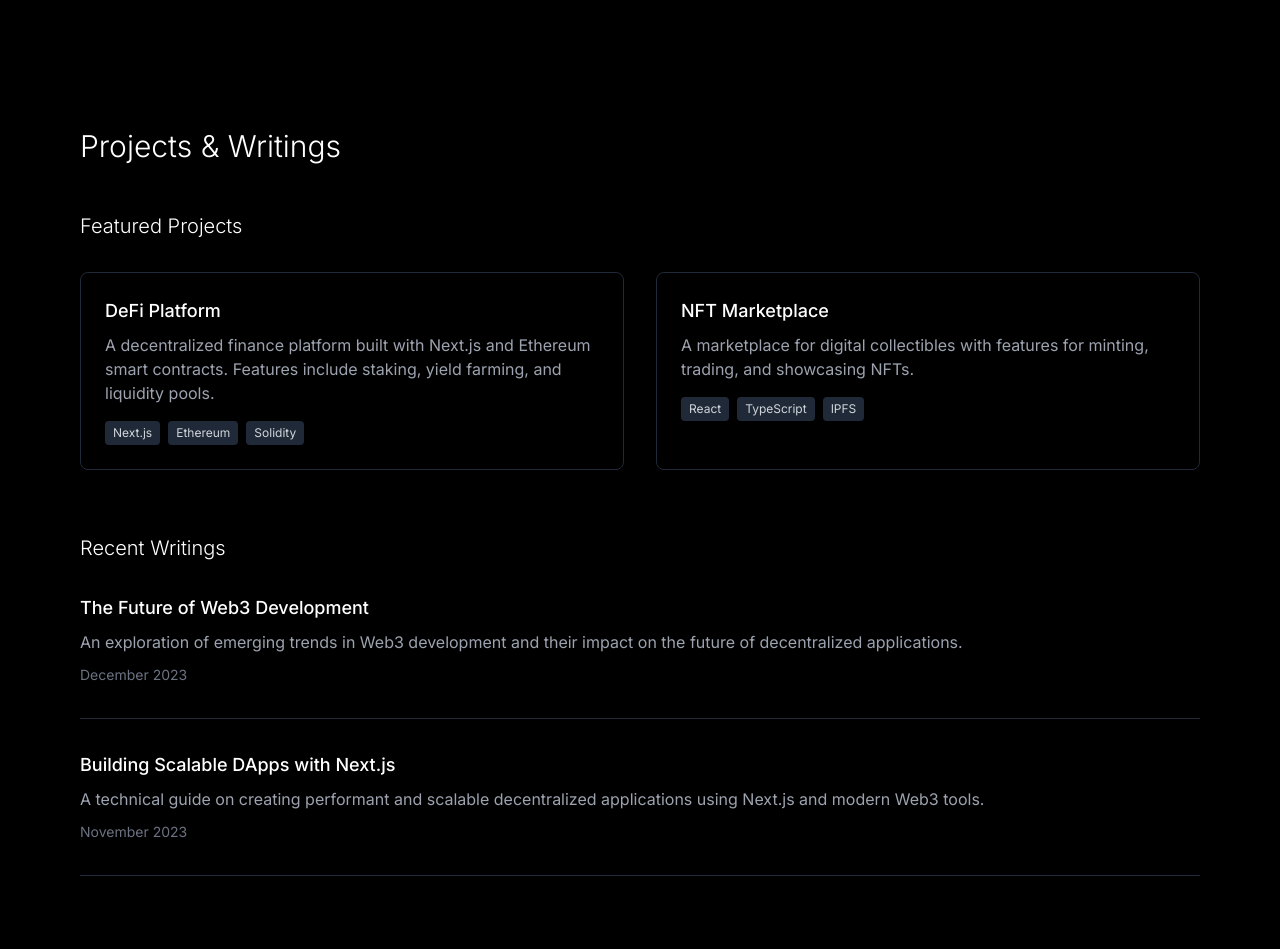
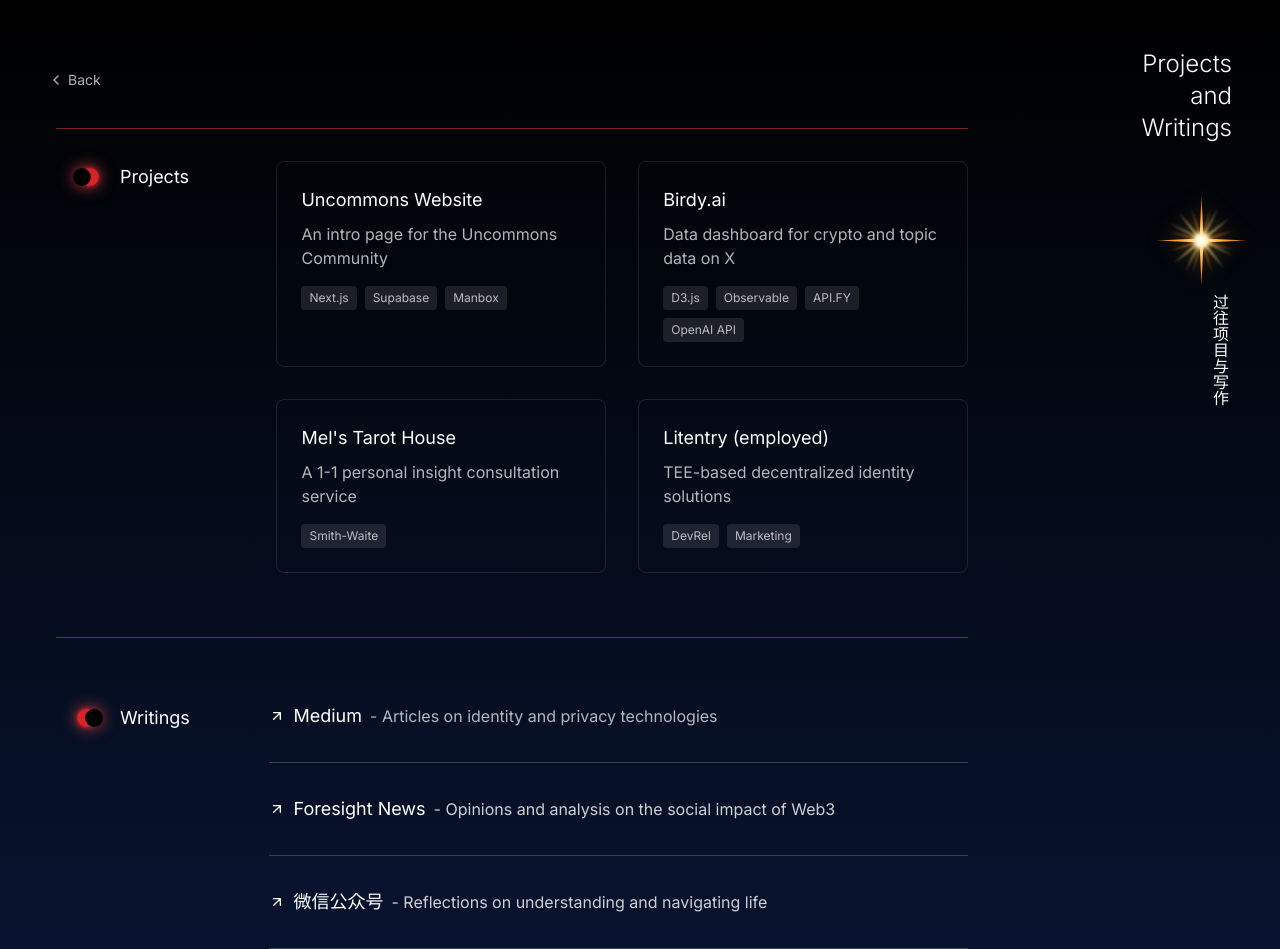
Before and after one commit to waterlily-zhou/personal-website, a Next.js app: page /projects in a window 1280 px wide. Before the commit the page ends 876 px from the top, so only its background shows below. Built offline with nearby package versions, Linux system fonts and the light colour scheme.

Commit message:
creating projects page

```diff
--- a/app/about/page.tsx
+++ b/app/about/page.tsx
@@ -91,7 +91,7 @@
               style={{ filter: 'drop-shadow(0 0 10px rgba(255, 165, 0, 0.5))' }}
             />
           </div>
-          <div className="writing-vertical-rl text-sm text-white/100 h-48 pr-4">
+          <div className="writing-vertical-rl text-white h-48 pr-4">
             关于我的一些事 ……
           </div>
         </div>
--- a/app/projects/page.tsx
+++ b/app/projects/page.tsx
@@ -1,68 +1,217 @@
+'use client';
+import Link from 'next/link';
+
 export default function Projects() {
   return (
-    <div className="min-h-screen relative">
-      <div className="max-w-6xl mx-auto px-4 pt-32">
-        <h1 className="text-3xl font-light mb-12">Projects & Writings</h1>
+    <div className="min-h-screen relative text-white">
+      {/* Navigation */}
+      <div className="absolute top-0 left-8 right-8 p-4 flex justify-between items-center z-50">
+        <Link href="/" className="text-white/70 hover:text-white transition-colors text-sm flex items-center gap-1">
+          <svg
+            width="16"
+            height="16"
+            viewBox="0 0 24 24"
+            fill="none"
+            className="stroke-current"
+          >
+            <path
+              d="M15 18l-6-6 6-6"
+              strokeWidth="2"
+              strokeLinecap="round"
+              strokeLinejoin="round"
+            />
+          </svg>
+          Back
+        </Link>
+        <h1 className="mt-8 text-2xl font-light text-right">
+          Projects<br />and<br />Writings
+        </h1>
+      </div>
+
+      {/* Gradient Background */}
+      <div className="absolute inset-0 -z-10">
+        {/* Main gradient: black -> blue -> black */}
+        <div className="absolute inset-0 min-h-[110vh] bg-gradient-to-b from-black to-blue-600/20" />
+      </div>
+
+      {/* Main Content */}
+      <div className="pt-32 px-14 max-w-[80%]">
+
+        {/* Red line */}
+        <div className="w-full h-[1px] bg-red-500/50 mb-8" />
 
         {/* Projects Section */}
-        <section className="mb-16">
-          <h2 className="text-xl font-light mb-8">Featured Projects</h2>
+        <div className="mb-16 flex flex-row items-start md:gap-[10%]">
+          <div className="flex items-center gap-4 mb-8 px-4">
+            <img
+              src="/halfMoon.svg"
+              alt="Half moon"
+              className="w-8 h-8"
+              style={{ filter: 'drop-shadow(0 0 8px rgba(239, 68, 68, 0.8))' }}
+            />
+            <h2 className="text-lg">Projects</h2>
+          </div>
+
           <div className="grid grid-cols-1 md:grid-cols-2 gap-8">
-            <div className="border border-gray-800 rounded-lg p-6 hover:border-gray-700 transition-colors">
-              <h3 className="text-lg font-medium mb-2">DeFi Platform</h3>
-              <p className="text-gray-400 mb-4">
-                A decentralized finance platform built with Next.js and Ethereum smart contracts.
-                Features include staking, yield farming, and liquidity pools.
+            {/* Uncommons Website */}
+            <div className="border border-white/10 rounded-lg p-6 hover:border-white/20 transition-colors">
+              <h3 className="text-lg mb-2">Uncommons Website</h3>
+              <p className="text-white/70 mb-4">
+                An intro page for the Uncommons Community
               </p>
               <div className="flex gap-2 flex-wrap">
-                <span className="text-xs bg-gray-800 text-gray-300 px-2 py-1 rounded">Next.js</span>
-                <span className="text-xs bg-gray-800 text-gray-300 px-2 py-1 rounded">Ethereum</span>
-                <span className="text-xs bg-gray-800 text-gray-300 px-2 py-1 rounded">Solidity</span>
+                <span className="text-xs bg-white/10 text-white/70 px-2 py-1 rounded">Next.js</span>
+                <span className="text-xs bg-white/10 text-white/70 px-2 py-1 rounded">Supabase</span>
+                <span className="text-xs bg-white/10 text-white/70 px-2 py-1 rounded">Manbox</span>
               </div>
             </div>
 
-            <div className="border border-gray-800 rounded-lg p-6 hover:border-gray-700 transition-colors">
-              <h3 className="text-lg font-medium mb-2">NFT Marketplace</h3>
-              <p className="text-gray-400 mb-4">
-                A marketplace for digital collectibles with features for minting,
-                trading, and showcasing NFTs.
+            {/* Birdy.ai */}
+            <div className="border border-white/10 rounded-lg p-6 hover:border-white/20 transition-colors">
+              <h3 className="text-lg mb-2">Birdy.ai</h3>
+              <p className="text-white/70 mb-4">
+                Data dashboard for crypto and topic data on X
               </p>
               <div className="flex gap-2 flex-wrap">
-                <span className="text-xs bg-gray-800 text-gray-300 px-2 py-1 rounded">React</span>
-                <span className="text-xs bg-gray-800 text-gray-300 px-2 py-1 rounded">TypeScript</span>
-                <span className="text-xs bg-gray-800 text-gray-300 px-2 py-1 rounded">IPFS</span>
+                <span className="text-xs bg-white/10 text-white/70 px-2 py-1 rounded">D3.js</span>
+                <span className="text-xs bg-white/10 text-white/70 px-2 py-1 rounded">Observable</span>
+                <span className="text-xs bg-white/10 text-white/70 px-2 py-1 rounded">API.FY</span>
+                <span className="text-xs bg-white/10 text-white/70 px-2 py-1 rounded">OpenAI API</span>
+              </div>
+            </div>
+
+            {/* Mel's Tarot House */}
+            <div className="border border-white/10 rounded-lg p-6 hover:border-white/20 transition-colors">
+              <h3 className="text-lg mb-2">Mel&apos;s Tarot House</h3>
+              <p className="text-white/70 mb-4">
+                A 1-1 personal insight consultation service
+              </p>
+              <div className="flex gap-2 flex-wrap">
+                <span className="text-xs bg-white/10 text-white/70 px-2 py-1 rounded">Smith-Waite</span>
+              </div>
+            </div>
+
+            {/* Litentry */}
+            <div className="border border-white/10 rounded-lg p-6 hover:border-white/20 transition-colors">
+              <h3 className="text-lg mb-2">Litentry (employed)</h3>
+              <p className="text-white/70 mb-4">
+                TEE-based decentralized identity solutions
+              </p>
+              <div className="flex gap-2 flex-wrap">
+                <span className="text-xs bg-white/10 text-white/70 px-2 py-1 rounded">DevRel</span>
+                <span className="text-xs bg-white/10 text-white/70 px-2 py-1 rounded">Marketing</span>
               </div>
             </div>
           </div>
-        </section>
+        </div>
+
+        {/* Red line */}
+        <div className="w-full h-[1px] bg-red-500/50 mb-16" />
 
         {/* Writings Section */}
-        <section>
-          <h2 className="text-xl font-light mb-8">Recent Writings</h2>
-          <div className="space-y-8">
-            <article className="border-b border-gray-800 pb-8">
-              <h3 className="text-lg font-medium mb-2">
-                The Future of Web3 Development
-              </h3>
-              <p className="text-gray-400 mb-2">
-                An exploration of emerging trends in Web3 development and their impact
-                on the future of decentralized applications.
-              </p>
-              <span className="text-sm text-gray-500">December 2023</span>
-            </article>
+        <div className='flex flex-row items-start md:gap-[10%]'>
+          <div className="flex items-center gap-4 mb-8 px-4">
+            <img
+              src="/halfMoon.svg"
+              alt="Half moon"
+              className="w-8 h-8"
+              style={{
+                filter: 'drop-shadow(0 0 8px rgba(239, 68, 68, 0.8))',
+                transform: 'rotate(180deg)'
+              }}
+            />
+            <h2 className="text-lg">Writings</h2>
+          </div>
 
-            <article className="border-b border-gray-800 pb-8">
-              <h3 className="text-lg font-medium mb-2">
-                Building Scalable DApps with Next.js
-              </h3>
-              <p className="text-gray-400 mb-2">
-                A technical guide on creating performant and scalable decentralized
-                applications using Next.js and modern Web3 tools.
-              </p>
-              <span className="text-sm text-gray-500">November 2023</span>
-            </article>
+          <div className="space-y-8 w-full">
+            <a href="#" className="block group flex flex-row items-center gap-2">
+              <div className="flex items-center gap-2">
+                <svg
+                  width="16"
+                  height="16"
+                  viewBox="0 0 24 24"
+                  fill="none"
+                  className="stroke-current"
+                >
+                  <path
+                    d="M7 17L17 7M17 7H7M17 7V17"
+                    strokeWidth="2"
+                    strokeLinecap="round"
+                    strokeLinejoin="round"
+                  />
+                </svg>
+                <span className="text-lg text-white group-hover:text-white transition-colors">Medium</span>
+              </div>
+              <p className="text-white/70"> - Articles on identity and privacy technologies</p>
+            </a>
+
+            {/* Gray line */}
+            <div className="w-full h-[1px] bg-gray-500/50 mb-8" />
+
+            <a href="#" className="block group flex flex-row items-center gap-2">
+              <div className="flex items-center gap-2">
+                <svg
+                  width="16"
+                  height="16"
+                  viewBox="0 0 24 24"
+                  fill="none"
+                  className="stroke-current"
+                >
+                  <path
+                    d="M7 17L17 7M17 7H7M17 7V17"
+                    strokeWidth="2"
+                    strokeLinecap="round"
+                    strokeLinejoin="round"
+                  />
+                </svg>
+                <span className="text-lg text-white group-hover:text-white transition-colors">Foresight News</span>
+              </div>
+              <p className="text-white/80">- Opinions and analysis on the social impact of Web3</p>
+            </a>
+
+            {/* Gray line */}
+            <div className="w-full h-[1px] bg-gray-500/50 mb-8" />
+
+            <a href="#" className="block group flex flex-row items-center gap-2">
+              <div className="flex items-center gap-2">
+                <svg
+                  width="16"
+                  height="16"
+                  viewBox="0 0 24 24"
+                  fill="none"
+                  className="stroke-current"
+                >
+                  <path
+                    d="M7 17L17 7M17 7H7M17 7V17"
+                    strokeWidth="2"
+                    strokeLinecap="round"
+                    strokeLinejoin="round"
+                  />
+                </svg>
+                <span className="text-lg text-white group-hover:text-white transition-colors">微信公众号</span>
+              </div>
+              <p className="text-white/80">- Reflections on understanding and navigating life</p>
+            </a>
+
+            {/* Gray line */}
+            <div className="w-full h-[1px] bg-gray-500/50 mb-8" />
           </div>
-        </section>
+        </div>
+
+        {/* Decorative Star and Chinese Text */}
+        <div className="absolute top-[20%] right-8 flex flex-col items-end gap-2">
+          <div className="relative h-30">
+            <img
+              src="/orangeStar.svg"
+              alt="Decorative star"
+              className="w-full h-full"
+              style={{ filter: 'drop-shadow(0 0 10px rgba(255, 165, 0, 0.5))' }}
+            />
+          </div>
+          <div className="writing-vertical-rl text-white h-48 pr-4">
+            过往项目与写作
+          </div>
+        </div>
       </div>
     </div>
   );
```
Also changed, not shown: public/halfMoon.svg (added), public/orangeStar.svg.
